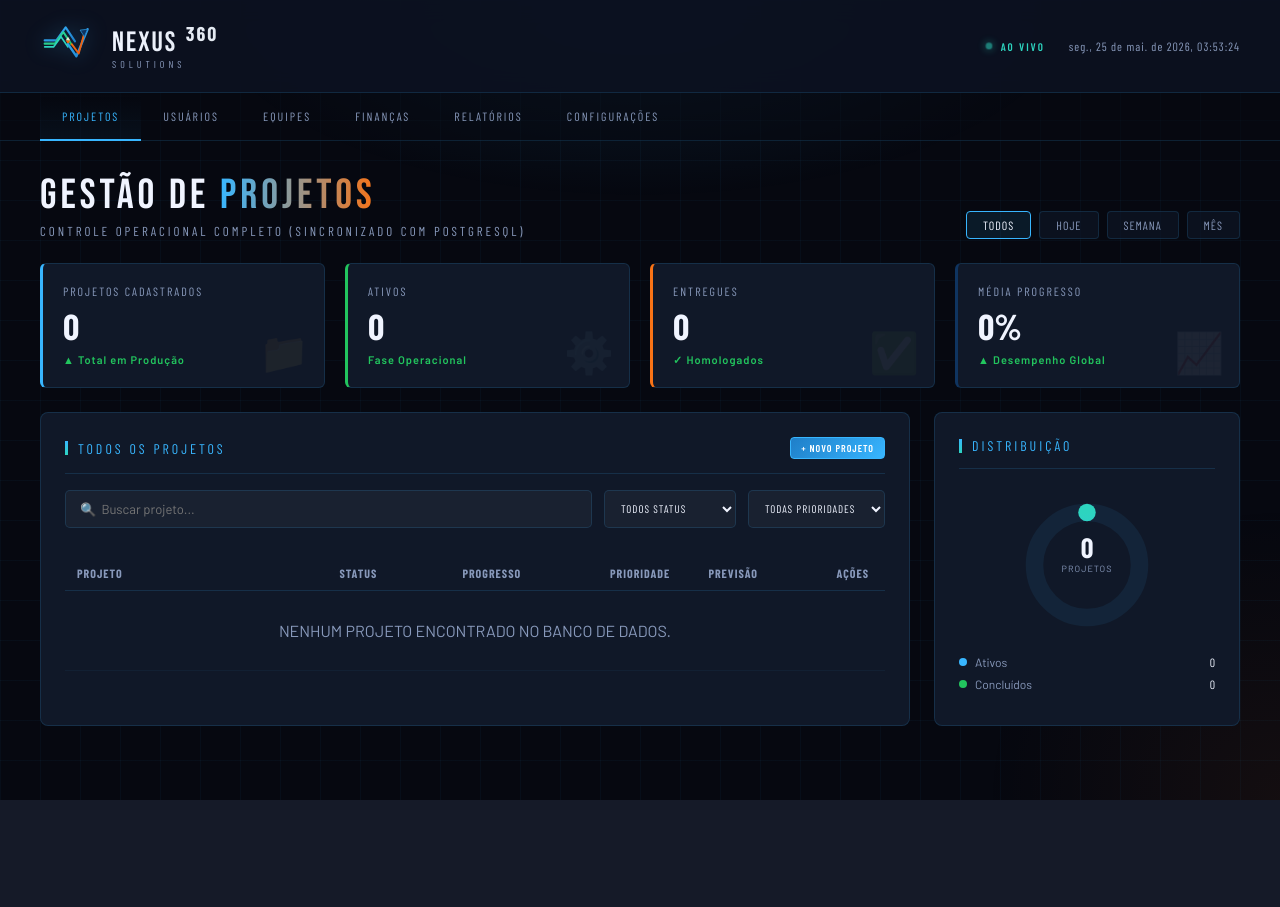
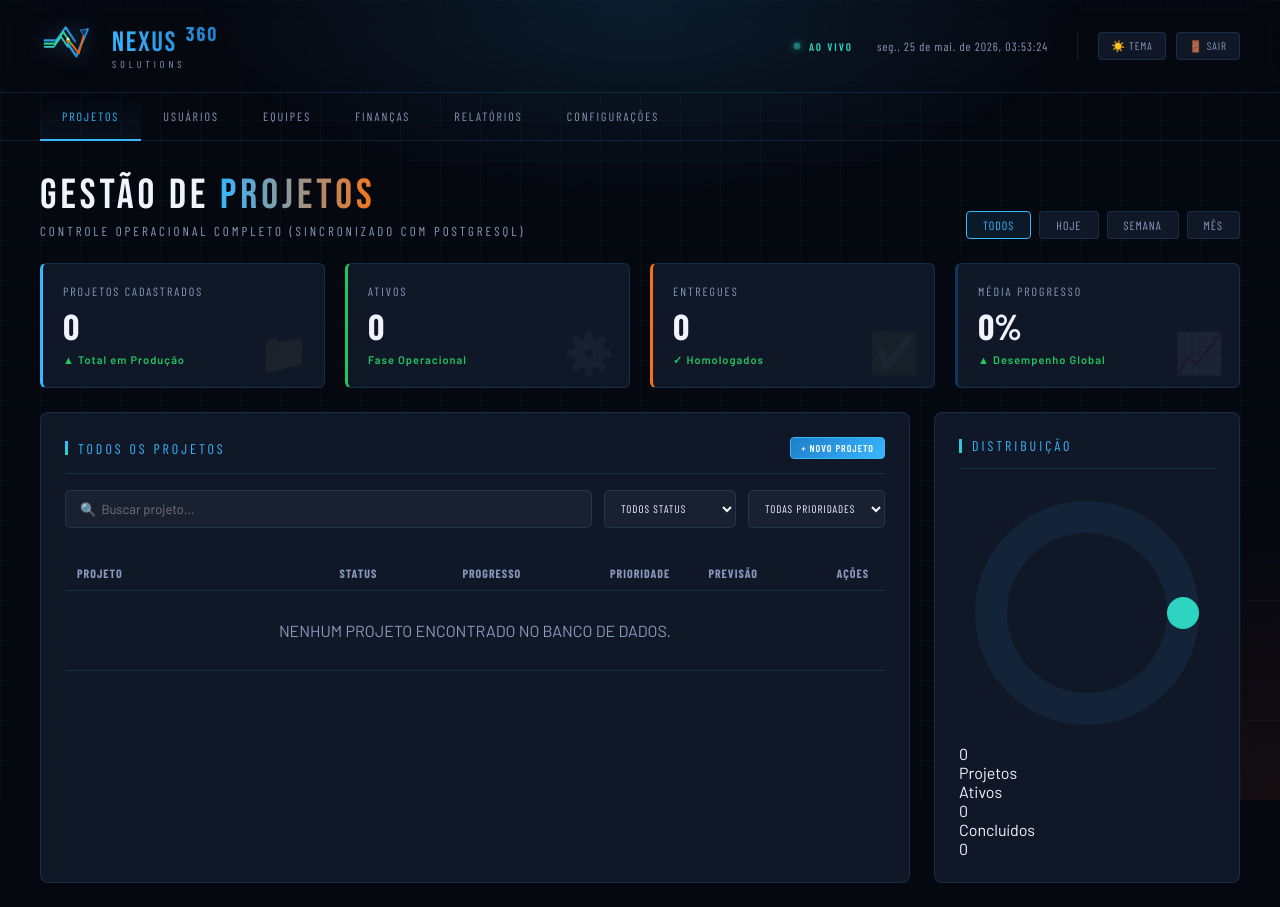
Before and after one commit to Thallycs/Nexus360, a Django app: page /dashboard/ in a window 1280 px wide. Before the commit the page ends 800 px from the top, so only its background shows below. Run offline with Django 5.2, Linux system fonts and the light colour scheme; a user stored in the database is signed in; data that the repository does not hold is empty.

Commit message:
Atualiza layout com tema claro, botao sair e ajusta configs

```diff
--- a/core/templates/core/base.html
+++ b/core/templates/core/base.html
@@ -7,6 +7,7 @@
 <title>Nexus 360 Solutions</title>
 <link href="https://fonts.googleapis.com/css2?family=Bebas+Neue&family=Barlow:wght@300;400;500;600;700&family=Barlow+Condensed:wght@400;600;700&display=swap" rel="stylesheet">
 <style>
+  /* VARIÁVEIS DO TEMA ESCURO (PADRÃO) */
   :root {
     --black: #060810; --dark: #0c1120; --panel: #101828; --panel2: #141e30;
     --blue-bright: #38b6ff; --blue-mid: #1e7ec8; --blue-dark: #0f3460;
@@ -15,26 +16,46 @@
     --blue-bright-rgb: 56, 182, 255;
     --red: #f43f5e; --yellow: #eab308;
   }
+
+  /* VARIÁVEIS DO TEMA CLARO */
+  body.light-theme {
+    --black: #f8fafc;        /* Fundo principal claro */
+    --dark: #e2e8f0;         /* Fundo secundário (inputs) */
+    --panel: #ffffff;        /* Fundo dos cards/modais */
+    --panel2: #f1f5f9;       /* Fundo de hover/secundário */
+    --white: #0f172a;        /* Texto principal (Invertido para escuro) */
+    --muted: #64748b;        /* Texto secundário */
+    --border: rgba(15, 23, 42, 0.1); /* Borda sutil escura */
+    --blue-dark: #e2e8f0;
+  }
+
   * { box-sizing: border-box; margin: 0; padding: 0; }
-  body { background: var(--black); color: var(--white); font-family: 'Barlow', sans-serif; min-height: 100vh; overflow-x: hidden; }
+  body { background: var(--black); color: var(--white); font-family: 'Barlow', sans-serif; min-height: 100vh; overflow-x: hidden; transition: background-color 0.3s ease, color 0.3s ease; }
   body::before { content: ''; position: fixed; inset: 0; background-size: 40px 40px; pointer-events: none; z-index: 0; background-image: linear-gradient(rgba(56,182,255,0.04) 1px, transparent 1px), linear-gradient(90deg, rgba(56,182,255,0.04) 1px, transparent 1px); }
   body::after { content: ''; position: fixed; top: -200px; left: 50%; transform: translateX(-50%); width: 900px; height: 400px; background: radial-gradient(ellipse, rgba(56,182,255,0.12) 0%, transparent 70%); pointer-events: none; z-index: 0; }
 
   /* HEADER & NAVIGATION */
-  header { position: relative; z-index: 10; display: flex; align-items: center; justify-content: space-between; padding: 18px 40px; background: rgba(12,17,32,0.95); border-bottom: 1px solid var(--border); backdrop-filter: blur(12px); }
+  header { position: relative; z-index: 10; display: flex; align-items: center; justify-content: space-between; padding: 18px 40px; background: rgba(var(--dark), 0.95); border-bottom: 1px solid var(--border); backdrop-filter: blur(12px); }
   .logo-area { display: flex; align-items: center; gap: 16px; }
   .logo-icon { width: 56px; height: 56px; display: flex; align-items: center; justify-content: center; filter: drop-shadow(0 0 10px rgba(56, 182, 255, 0.3)); }
   .logo-text { display: flex; flex-direction: column; line-height: 1; }
-  .logo-text .brand { font-family: 'Bebas Neue', sans-serif; font-size: 28px; letter-spacing: 2px; background: linear-gradient(90deg, var(--white), #e2e8f0); -webkit-background-clip: text; -webkit-text-fill-color: transparent; }
-  .logo-text .brand span { font-size: 20px; vertical-align: super; color: var(--blue-bright); font-family: 'Barlow Condensed', sans-serif; font-weight: 700; margin-left: 2px; }
+  .logo-text .brand { font-family: 'Bebas Neue', sans-serif; font-size: 28px; letter-spacing: 2px; background: linear-gradient(90deg, var(--blue-bright), var(--blue-mid)); -webkit-background-clip: text; -webkit-text-fill-color: transparent; }
+  .logo-text .brand span { font-size: 20px; vertical-align: super; color: var(--orange); font-family: 'Barlow Condensed', sans-serif; font-weight: 700; margin-left: 2px; }
   .logo-text .sub { font-family: 'Barlow Condensed', sans-serif; font-size: 10px; letter-spacing: 4px; color: var(--muted); text-transform: uppercase; margin-top: 2px; }
+
   .header-right { display: flex; align-items: center; gap: 24px; }
   .live-badge { display: flex; align-items: center; gap: 8px; font-size: 11px; letter-spacing: 2px; text-transform: uppercase; color: var(--teal); font-family: 'Barlow Condensed', sans-serif; font-weight: 600; }
   .live-dot { width: 8px; height: 8px; border-radius: 50%; background: var(--teal); box-shadow: 0 0 10px var(--teal); animation: pulse 2s infinite; }
   @keyframes pulse { 0%,100% { opacity: 1; transform: scale(1); } 50% { opacity: 0.5; transform: scale(0.8); } }
   .date-display { font-size: 12px; color: var(--muted); font-family: 'Barlow Condensed', sans-serif; letter-spacing: 1px; }
 
-  nav { position: relative; z-index: 5; display: flex; padding: 0 40px; border-bottom: 1px solid var(--border); margin-bottom: 24px; background: rgba(6, 8, 16, 0.5); }
+  /* BOTÕES DE TEMA E SAIR DO CABEÇALHO */
+  .header-actions { display: flex; gap: 10px; border-left: 1px solid var(--border); padding-left: 20px; margin-left: 5px; }
+  .btn-header { background: var(--panel); border: 1px solid var(--border); color: var(--muted); padding: 6px 12px; border-radius: 4px; font-family: 'Barlow Condensed', sans-serif; font-size: 11px; letter-spacing: 1px; text-transform: uppercase; text-decoration: none; cursor: pointer; transition: all 0.2s; display: flex; align-items: center; gap: 6px; }
+  .btn-header:hover { background: var(--panel2); color: var(--white); border-color: var(--blue-bright); }
+  .btn-header.logout:hover { color: var(--red); border-color: var(--red); background: rgba(244,63,94,0.1); }
+
+  nav { position: relative; z-index: 5; display: flex; padding: 0 40px; border-bottom: 1px solid var(--border); margin-bottom: 24px; background: rgba(var(--black), 0.5); }
   .nav-tab { padding: 16px 22px; font-family: 'Barlow Condensed', sans-serif; font-size: 12px; letter-spacing: 2px; text-transform: uppercase; color: var(--muted); cursor: pointer; border-bottom: 2px solid transparent; margin-bottom: -1px; transition: all .2s; text-decoration: none; }
   .nav-tab:hover { color: var(--white); }
   .nav-tab.active { color: var(--blue-bright); border-bottom-color: var(--blue-bright); background: linear-gradient(180deg, transparent, rgba(56, 182, 255, 0.05)); }
@@ -46,8 +67,8 @@
   .page-subtitle { font-size: 13px; color: var(--muted); letter-spacing: 3px; text-transform: uppercase; font-family: 'Barlow Condensed', sans-serif; margin-top: 6px; }
 
   .filter-bar { display: flex; gap: 8px; }
-  .filter-btn { background: rgba(16, 24, 40, 0.6); border: 1px solid var(--border); padding: 6px 16px; border-radius: 4px; color: var(--muted); font-family: 'Barlow Condensed', sans-serif; font-size: 12px; letter-spacing: 1px; text-transform: uppercase; cursor: pointer; transition: all 0.2s; }
-  .filter-btn.active, .filter-btn:hover { border-color: var(--blue-bright); color: var(--white); background: rgba(56, 182, 255, 0.1); }
+  .filter-btn { background: var(--panel); border: 1px solid var(--border); padding: 6px 16px; border-radius: 4px; color: var(--muted); font-family: 'Barlow Condensed', sans-serif; font-size: 12px; letter-spacing: 1px; text-transform: uppercase; cursor: pointer; transition: all 0.2s; }
+  .filter-btn.active, .filter-btn:hover { border-color: var(--blue-bright); color: var(--blue-bright); background: rgba(56, 182, 255, 0.1); }
 
   .kpi-strip { display: grid; grid-template-columns: repeat(4, 1fr); gap: 20px; padding: 0 40px; margin-bottom: 24px; position: relative; z-index: 5; }
   .kpi-card { background: var(--panel); border: 1px solid var(--border); border-radius: 6px; padding: 20px; position: relative; overflow: hidden; }
@@ -72,7 +93,7 @@
   /* COMPONENTES DE TABELA & CRUD */
   .project-table { width: 100%; border-collapse: collapse; text-align: left; }
   .project-table th { padding: 10px 12px; font-family: 'Barlow Condensed', sans-serif; font-size: 12px; letter-spacing: 1px; text-transform: uppercase; color: var(--muted); border-bottom: 1px solid var(--border); }
-  .project-table td { padding: 14px 12px; border-bottom: 1px solid rgba(56,182,255,0.05); vertical-align: middle; }
+  .project-table td { padding: 14px 12px; border-bottom: 1px solid var(--border); vertical-align: middle; }
   .proj-name { font-size: 14px; font-weight: 500; color: var(--white); }
   .proj-client { font-size: 11px; color: var(--muted); margin-top: 2px; }
 
@@ -88,65 +109,54 @@
   .priority.alta { color: var(--red); } .priority.media { color: var(--yellow); } .priority.baixa { color: var(--muted); }
 
   .progress-wrap { display: flex; align-items: center; gap: 10px; width: 120px; }
-  .progress-bar { flex: 1; height: 4px; background: rgba(254,254,254,0.08); border-radius: 2px; overflow: hidden; }
+  .progress-bar { flex: 1; height: 4px; background: var(--dark); border-radius: 2px; overflow: hidden; }
   .progress-fill { height: 100%; border-radius: 2px; background: var(--blue-bright); }
 
   .avatar-group { display: flex; }
-  .avatar { width: 24px; height: 24px; border-radius: 50%; font-size: 9px; font-weight: 600; display: flex; align-items: center; justify-content: center; border: 1px solid var(--panel); margin-left: -6px; color: #fff; }
+  .avatar { width: 24px; height: 24px; border-radius: 50%; font-size: 9px; font-weight: 600; display: flex; align-items: center; justify-content: center; border: 1px solid var(--panel); margin-left: -6px; color: #fff; background: var(--blue-mid); }
   .avatar:first-child { margin-left: 0; }
 
   /* BOTOES & MODAL DO CRUD LAYOUT */
   .btn { padding: 7px 16px; border-radius: 4px; font-family: 'Barlow Condensed', sans-serif; font-size: 12px; letter-spacing: 1px; text-transform: uppercase; cursor: pointer; border: 1px solid transparent; transition: all .2s; font-weight: 600; }
   .btn-primary { background: linear-gradient(135deg, var(--blue-mid), var(--blue-bright)); border-color: var(--blue-bright); color: #fff; }
   .btn-primary:hover { box-shadow: 0 4px 16px rgba(56,182,255,0.3); transform: translateY(-1px); }
-  .btn-ghost { background: rgba(56,182,255,0.06); border-color: var(--border); color: var(--white); }
+  .btn-ghost { background: var(--panel2); border-color: var(--border); color: var(--white); }
   .btn-sm { padding: 4px 10px; font-size: 10px; }
   .btn-icon { background: none; border: none; cursor: pointer; color: var(--muted); font-size: 13px; padding: 2px 4px; transition: all .2s; }
   .btn-icon:hover { color: var(--blue-bright); }
   .btn-icon.del:hover { color: var(--red); }
 
-  /* MODAL OVERLAY STYLES COMPATÍVEIS COM HIGHER RELEVO */
-  .modal-overlay { position: fixed; inset: 0; background: rgba(6,8,16,0.85); z-index: 100; display: none; align-items: center; justify-content: center; backdrop-filter: blur(4px); }
+  /* MODAL */
+  .modal-overlay { position: fixed; inset: 0; background: rgba(0,0,0,0.7); z-index: 100; display: none; align-items: center; justify-content: center; backdrop-filter: blur(4px); }
   .modal-overlay.open { display: flex; }
-  .modal { background: var(--panel); border: 1px solid var(--border); border-radius: 10px; padding: 32px; width: 540px; max-width: 95vw; max-height: 90vh; overflow-y: auto; position: relative; z-index: 110; pointer-events: auto; }
+  .modal { background: var(--panel); border: 1px solid var(--border); border-radius: 10px; padding: 32px; width: 540px; max-width: 95vw; max-height: 90vh; overflow-y: auto; position: relative; z-index: 110; }
   .modal-header { display: flex; justify-content: space-between; align-items: center; margin-bottom: 24px; }
   .modal-title { font-family: 'Bebas Neue', sans-serif; font-size: 28px; letter-spacing: 3px; color: var(--white); }
   .modal-close { background: none; border: none; color: var(--muted); font-size: 22px; cursor: pointer; }
   .form-group { margin-bottom: 18px; }
   .form-label { display: block; font-family: 'Barlow Condensed', sans-serif; font-size: 11px; letter-spacing: 2px; text-transform: uppercase; color: var(--muted); margin-bottom: 8px; }
-  .form-input, .form-select, .form-textarea { width: 100%; background: rgba(255,255,255,0.04); border: 1px solid var(--border); border-radius: 5px; padding: 10px 14px; color: var(--white); font-family: 'Barlow', sans-serif; font-size: 13px; outline: none; }
-  .form-input:focus, .form-select:focus, .form-textarea:focus { border-color: var(--blue-bright); background: rgba(56,182,255,0.04); }
-  .form-select option { background: var(--dark); color: var(--white); }
+
+  /* Inputs adaptáveis ao tema */
+  .form-input, .form-select, .form-textarea { width: 100%; background: var(--panel2); border: 1px solid var(--border); border-radius: 5px; padding: 10px 14px; color: var(--white); font-family: 'Barlow', sans-serif; font-size: 13px; outline: none; transition: all 0.2s; }
+  .form-input:focus, .form-select:focus, .form-textarea:focus { border-color: var(--blue-bright); box-shadow: 0 0 0 2px rgba(56, 182, 255, 0.1); }
+  .form-select option { background: var(--panel); color: var(--white); }
   .form-row { display: grid; grid-template-columns: 1fr 1fr; gap: 16px; }
   .modal-footer { display: flex; gap: 12px; justify-content: flex-end; margin-top: 24px; padding-top: 20px; border-top: 1px solid var(--border); }
-
-  .donut-wrap { position: relative; display: flex; flex-direction: column; align-items: center; padding: 10px 0; }
-  .donut-svg { width: 140px; height: 140px; transform: rotate(-90deg); }
-  .donut-center { position: absolute; top: 48px; left: 50%; transform: translateX(-50%); text-align: center; pointer-events: none; }
-  .donut-center .big-num { font-size: 28px; font-weight: 700; font-family: 'Barlow Condensed', sans-serif; line-height: 1; }
-  .donut-center .label { font-size: 9px; text-transform: uppercase; color: var(--muted); letter-spacing: 1px; margin-top: 2px; }
-  .donut-legend { width: 100%; display: flex; flex-direction: column; gap: 8px; margin-top: 20px; }
-  .legend-item { display: flex; justify-content: space-between; font-size: 12px; color: var(--white); }
-  .legend-left { display: flex; align-items: center; gap: 8px; color: var(--muted); }
-  .legend-dot { width: 8px; height: 8px; border-radius: 50%; }
-  .legend-val { font-family: 'Barlow Condensed', sans-serif; font-weight: 500; }
 
   .toast-container { position: fixed; bottom: 30px; right: 30px; z-index: 999; display: flex; flex-direction: column; gap: 10px; }
   .toast { background: var(--panel2); border: 1px solid var(--border); border-radius: 6px; padding: 14px 18px; font-size: 13px; color: var(--white); min-width: 260px; display: flex; align-items: center; gap: 10px; }
   .toast.success { border-left: 3px solid var(--green); }
 
   .corner-deco { position: fixed; right: 0; bottom: 0; width: 300px; height: 300px; background: radial-gradient(ellipse at bottom right, rgba(249,115,22,0.06) 0%, transparent 70%); pointer-events: none; z-index: 0; }
-
-  /* MANTÉM AS TRANSIÇÕES DE ACORDO COM O DESIGN GLOBAL */
-  .nav-tab, .filter-btn, .kpi-card, .panel, .project-table tbody tr, .panel-action {
-    transition: transform 0.25s cubic-bezier(0.4, 0, 0.2, 1),
-                box-shadow 0.25s cubic-bezier(0.4, 0, 0.2, 1),
-                border-color 0.25s ease,
-                background-color 0.25s ease;
-  }
 </style>
 </head>
 <body>
+<script>
+  if (localStorage.getItem('theme') === 'light') {
+    document.body.classList.add('light-theme');
+  }
+</script>
+
 <div class="corner-deco"></div>
 
 {% if user.is_authenticated %}
@@ -177,6 +187,11 @@
   <div class="header-right">
     <div class="live-badge"><div class="live-dot"></div>Ao Vivo</div>
     <div class="date-display" id="datetime">—</div>
+
+    <div class="header-actions">
+      <button id="theme-toggle" class="btn-header">☀️ Tema</button>
+      <a href="{% url 'logout' %}" class="btn-header logout">🚪 Sair</a>
+    </div>
   </div>
 </header>
 
@@ -260,11 +275,11 @@
     <div class="form-row">
       <div class="form-group">
         <label class="form-label">Data Início</label>
-        <input class="form-input" name="start_date" id="pf-start" type="date" style="color-scheme: dark;">
+        <input class="form-input" name="start_date" id="pf-start" type="date">
       </div>
       <div class="form-group">
         <label class="form-label">Previsão Entrega</label>
-        <input class="form-input" name="end_date" id="pf-end" type="date" style="color-scheme: dark;">
+        <input class="form-input" name="end_date" id="pf-end" type="date">
       </div>
     </div>
     <div class="modal-footer">
@@ -289,7 +304,27 @@
     document.getElementById('modal-proj').classList.remove('open');
   }
 
-  // Efeito fade-out automático para os Toasts de aviso e sucesso do Django
+  // Lógica do botão do Tema Claro/Escuro
+  const themeBtn = document.getElementById('theme-toggle');
+  if (themeBtn) {
+    // Sincroniza o texto do botão caso a tela já tenha carregado no claro
+    if (document.body.classList.contains('light-theme')) {
+      themeBtn.innerHTML = '🌙 Tema';
+    }
+
+    themeBtn.addEventListener('click', () => {
+      document.body.classList.toggle('light-theme');
+      if (document.body.classList.contains('light-theme')) {
+        localStorage.setItem('theme', 'light');
+        themeBtn.innerHTML = '🌙 Tema';
+      } else {
+        localStorage.setItem('theme', 'dark');
+        themeBtn.innerHTML = '☀️ Tema';
+      }
+    });
+  }
+
+  // Efeito fade-out automático para os Toasts
   document.addEventListener("DOMContentLoaded", function() {
     const toasts = document.querySelectorAll('.toast');
     toasts.forEach(t => {
```
Also changed, not shown: core/templates/core/configuracoes.html (added, +8 -0 lines).
